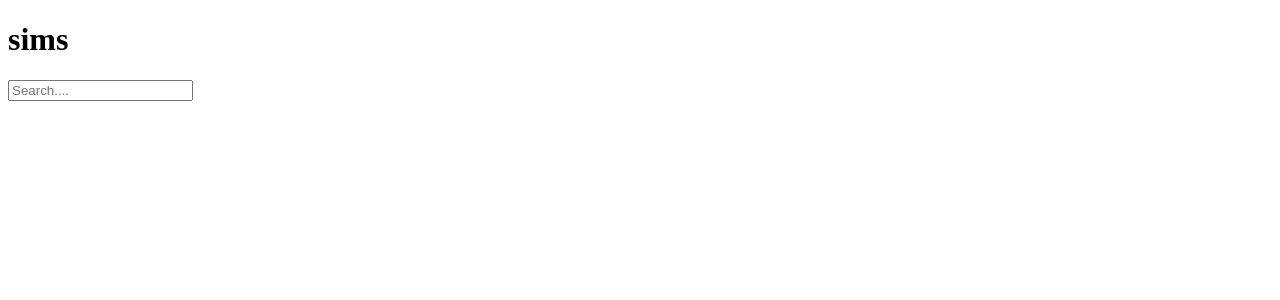
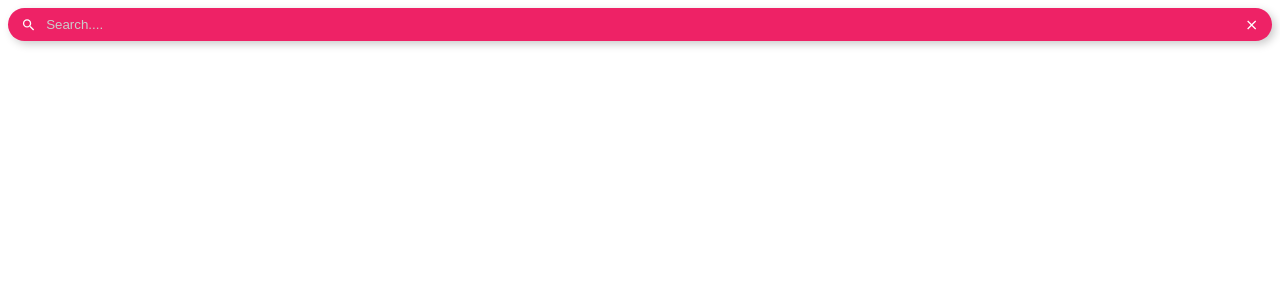
Before and after one commit to ExcaliburSims/DashboardBenda, a React (Create React App) app: page / in a window 1280 px wide. Shown: the top 300 px of the page. Built offline with nearby package versions, Linux system fonts and the light colour scheme.

Commit message:
feat: add styles on search

```diff
--- a/src/components/Search.js
+++ b/src/components/Search.js
@@ -1,13 +1,14 @@
 import React from 'react'
+import { MdSearch, MdClear } from "react-icons/md";
+import styles from "../styles/search.module.scss";
 
 const Search= () => {
 	return (
  		<>
-			<h1>sims</h1>
-			<div class="search-wrapper">
-      <div class="fa fa-search"></div>
-      <input type="text" class="input" placeholder="Search...." />
-      <div class="fa fa-times close"></div>
+			<div className={styles.search_wrapper}>
+				<MdSearch/>
+      <input type="text" className={styles.input} placeholder="Search...." />
+				<MdClear />
     </div>
 		</>
 	)
--- a/styles/search.modules.scss
+++ b/src/styles/search.module.scss
@@ -1,4 +1,4 @@
-.search-wrapper {
+.search_wrapper {
   display: flex;
   align-items: center;
   justify-content: space-between;
```
